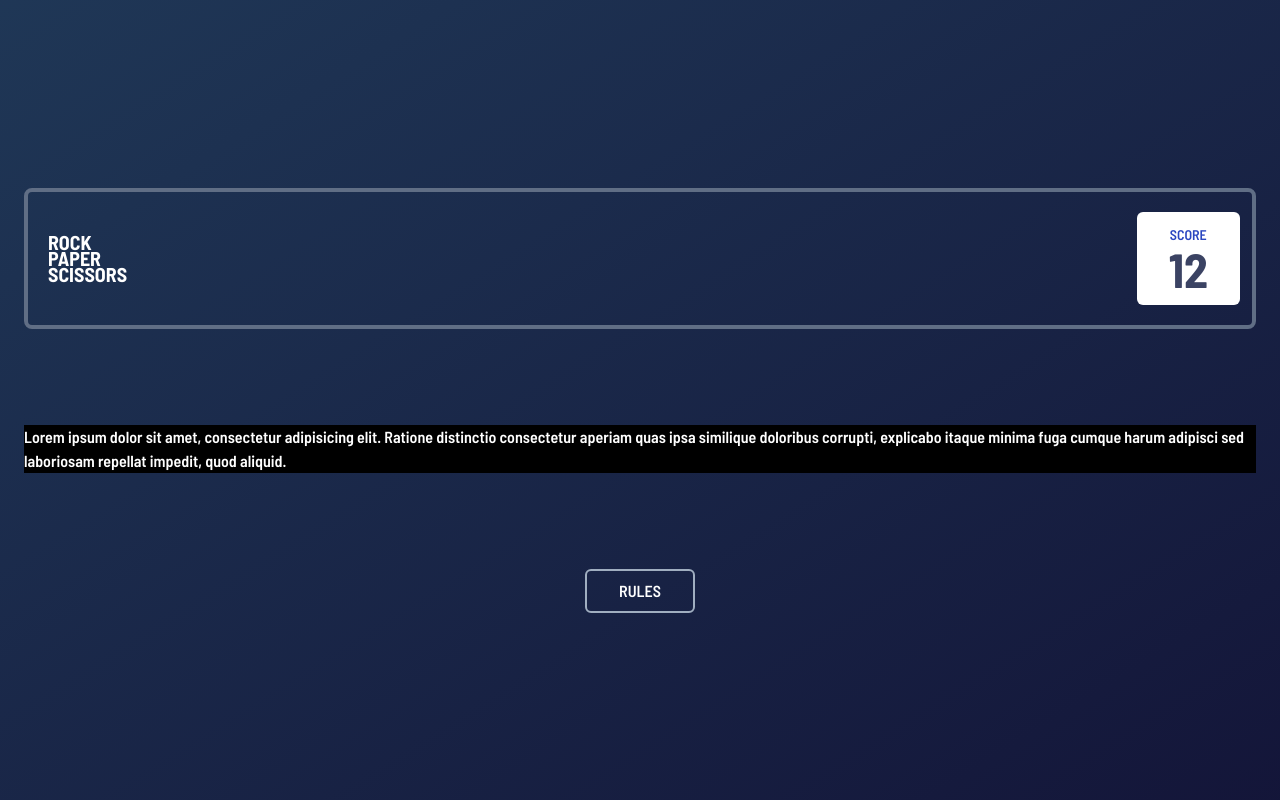
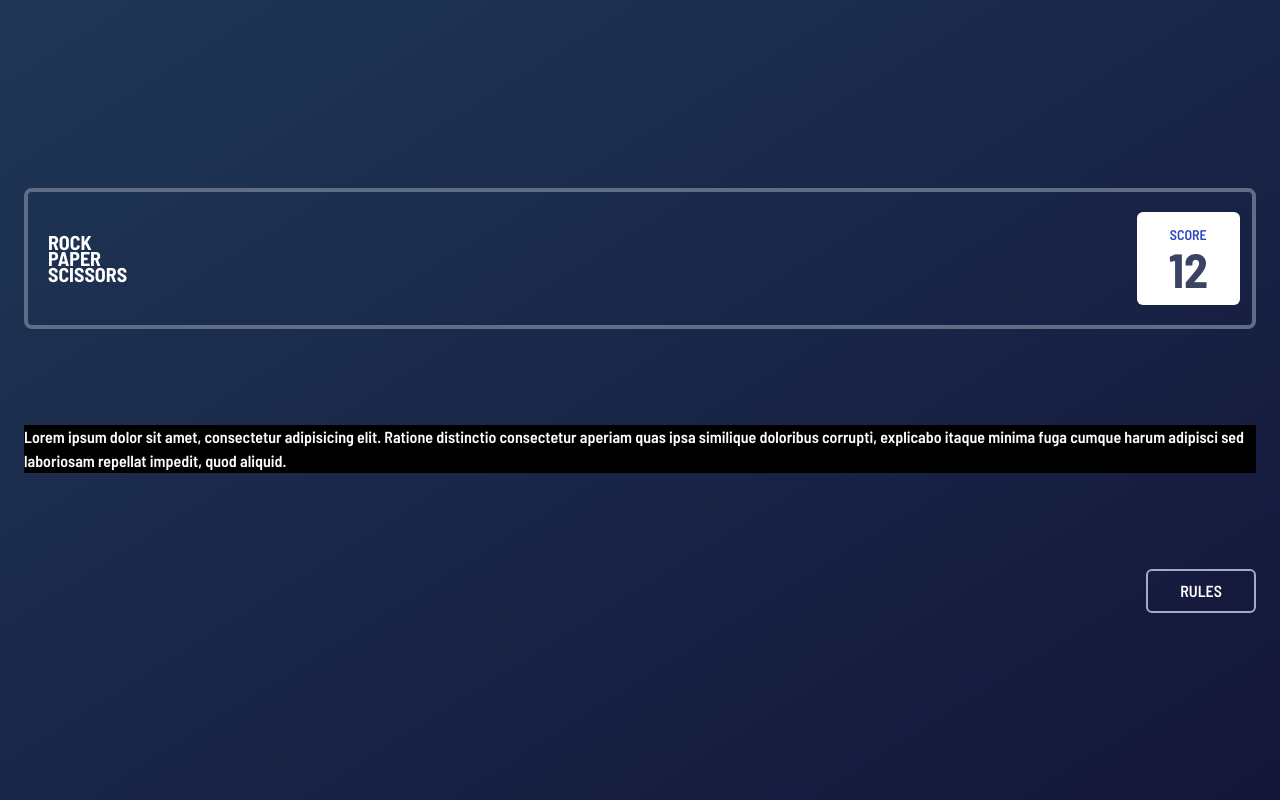
Before and after one commit to uchedotphp/rock-paper-scissors-game, a Vue app: page / in a window 1280 px wide. Built offline with nearby package versions, Linux system fonts and the light colour scheme.

Commit message:
customized the rules button to be on the right side of the screen for tablet devices and up on the RulesModal.vue component

```diff
--- a/src/components/RulesModal.vue
+++ b/src/components/RulesModal.vue
@@ -1,5 +1,5 @@
 <template>
-  <div class="mx-auto">
+  <div class="mx-auto md:mx-0 md:flex md:justify-end">
     <button
       @click="openRulesModal = true"
       type="button"
```
